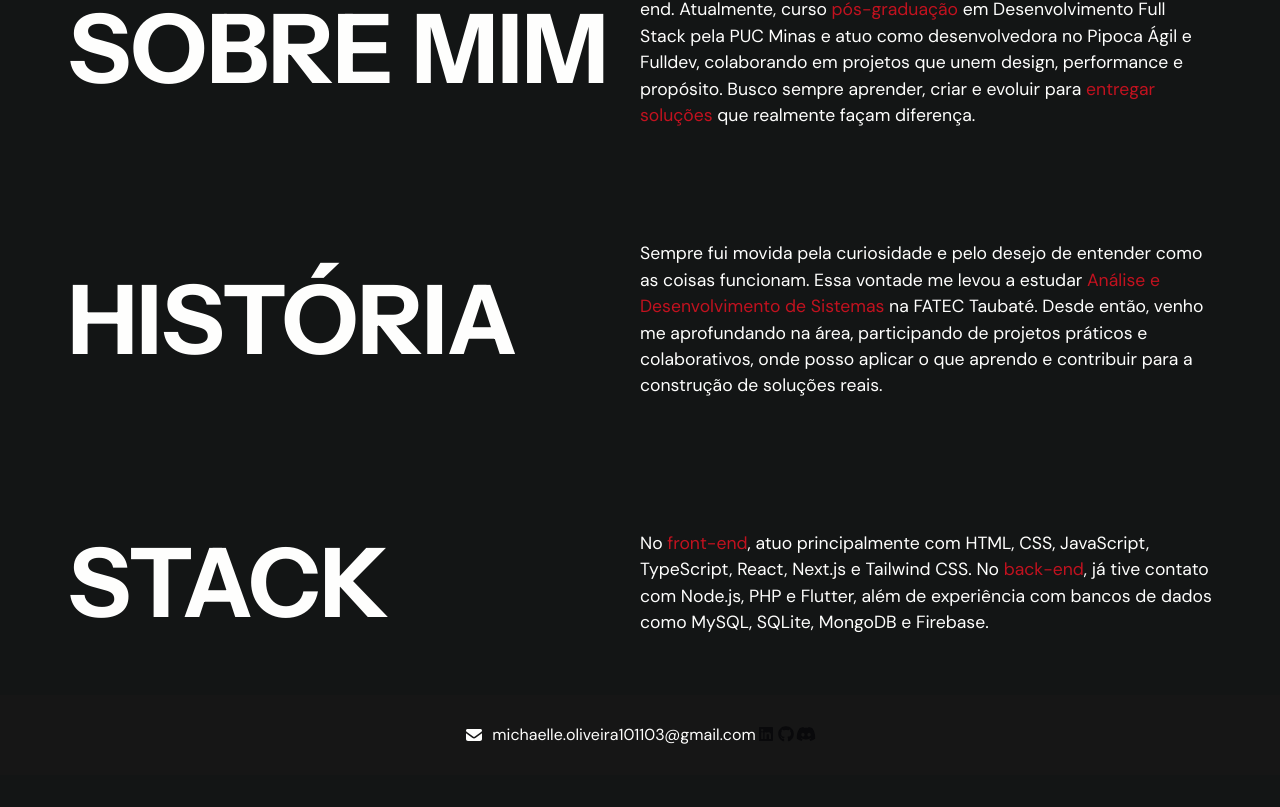
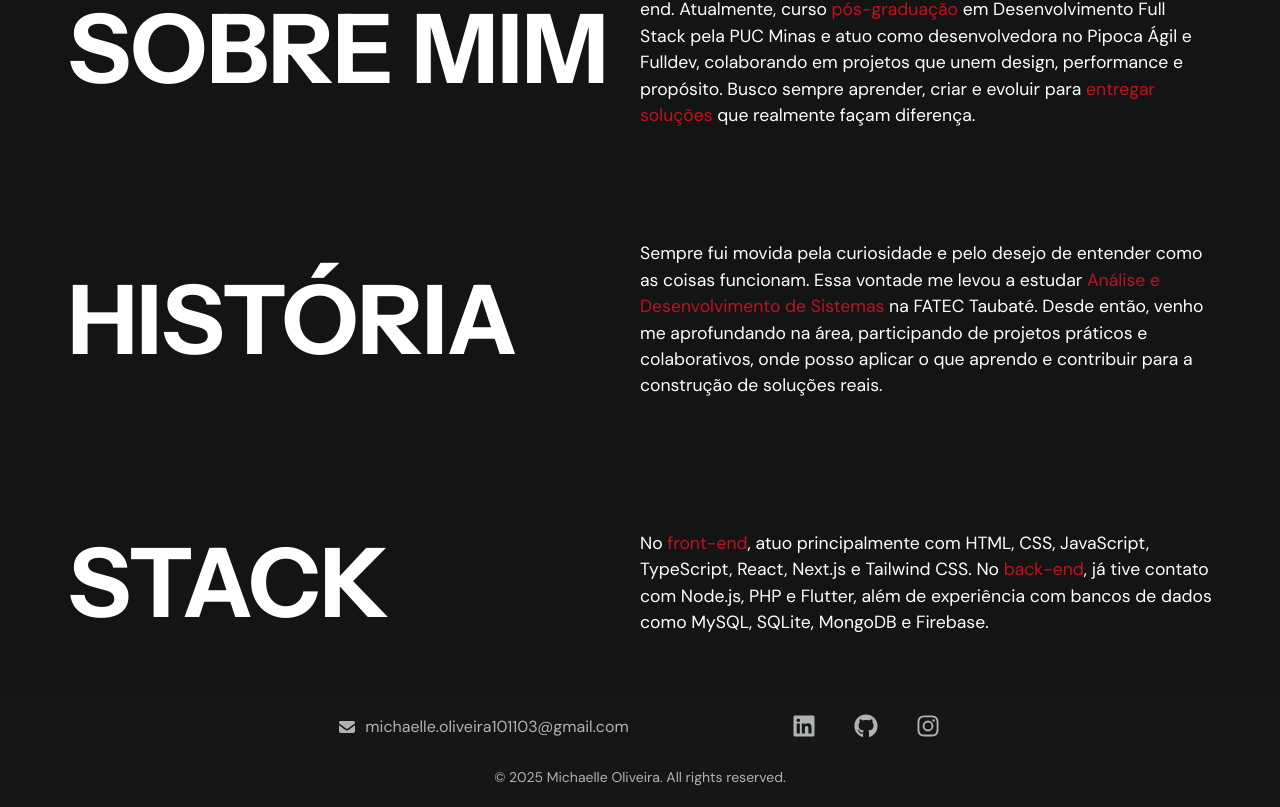
Before and after one commit to michaelleoliveir/mikl_portfolio, a Next.js app: page / in a window 1280 px wide. Shown: the part 858-1665 px from the top of the page. Before the commit the page ends 1633 px from the top, so only its background shows below. Built offline with nearby package versions, Linux system fonts and the light colour scheme; a web font is replaced by a local one.

Commit message:
feat: update Footer component with social media links and improve styles

```diff
--- a/src/components/ui/Footer.tsx
+++ b/src/components/ui/Footer.tsx
@@ -1,23 +1,34 @@
 import { FontAwesomeIcon } from '@fortawesome/react-fontawesome'
 import { faEnvelope } from '@fortawesome/free-solid-svg-icons'
-import { faDiscord, faGithub, faLinkedin } from '@fortawesome/free-brands-svg-icons'
+import { faGithub, faInstagram, faLinkedin } from '@fortawesome/free-brands-svg-icons'
+import React from 'react';
 
 const teste = () => {
+    const [year, setYear] = React.useState<number>(new Date().getFullYear());
+
     return (
-        <div className='bg-background-footer w-full h-20 mt-10 flex items-center justify-center font-dm-sans'>
+        <div className='bg-background-footer w-full h-28 mt-10 flex items-center justify-center font-dm-sans'>
             <div>
-                <div className='flex flex-row justify-between'>
+                <div className='flex flex-row justify-between w-full gap-40'>
                     <a href="mailto:michaelle.oliveira101103@gmail.com" className='flex justify-center items-center gap-2'>
-                        <FontAwesomeIcon icon={faEnvelope} color='#fefefd' />
-                        <p className='text-letter'>michaelle.oliveira101103@gmail.com</p>
+                        <FontAwesomeIcon icon={faEnvelope} color='#b0b3b3' />
+                        <p className='text-light-letter'>michaelle.oliveira101103@gmail.com</p>
                     </a>
 
-                    <div>
-                        <FontAwesomeIcon icon={faLinkedin} />
-                        <FontAwesomeIcon icon={faGithub} />
-                        <FontAwesomeIcon icon={faDiscord} />
+                    <div className='flex gap-8'>
+                        <a href="https://www.linkedin.com/in/michaelle-oliveira/" target='_blank'>
+                            <FontAwesomeIcon icon={faLinkedin} size='xl' color='#b0b3b3' />
+                        </a>
+                        <a href="https://github.com/michaelleoliveir" target='_blank'>
+                            <FontAwesomeIcon icon={faGithub} size='xl' color='#b0b3b3' />
+                        </a>
+                        <a href="https://www.instagram.com/hi_mikl/" target='_blank'>
+                            <FontAwesomeIcon icon={faInstagram} size='xl' color='#b0b3b3' />
+                        </a>
                     </div>
                 </div>
+
+                <p className='flex justify-center text-light-letter mt-7 text-sm'>© {year} Michaelle Oliveira. All rights reserved.</p>
             </div>
         </div>
     )
--- a/src/styles/variables.css
+++ b/src/styles/variables.css
@@ -7,6 +7,7 @@
     --color-background: #131515;
     --color-background-footer: #161616;
     --color-letter: #fefefd;
+    --color-light-letter: #b0b3b3;
     --color-highlight: #c1121f;
     --color-gray: #6c757d;
 
```
